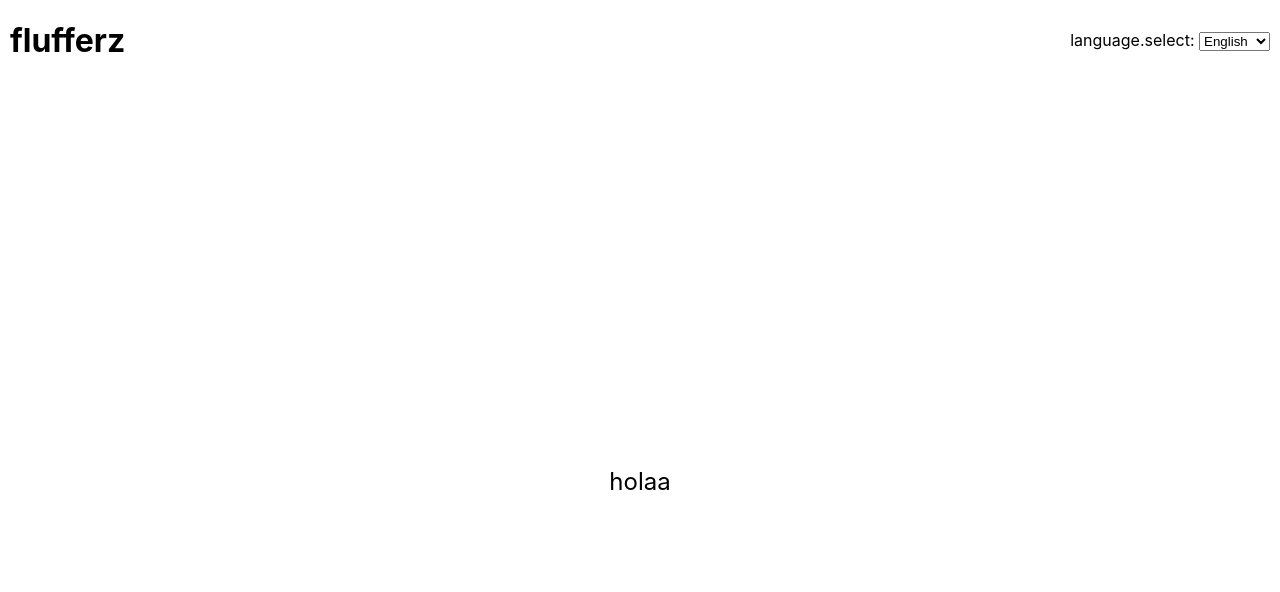
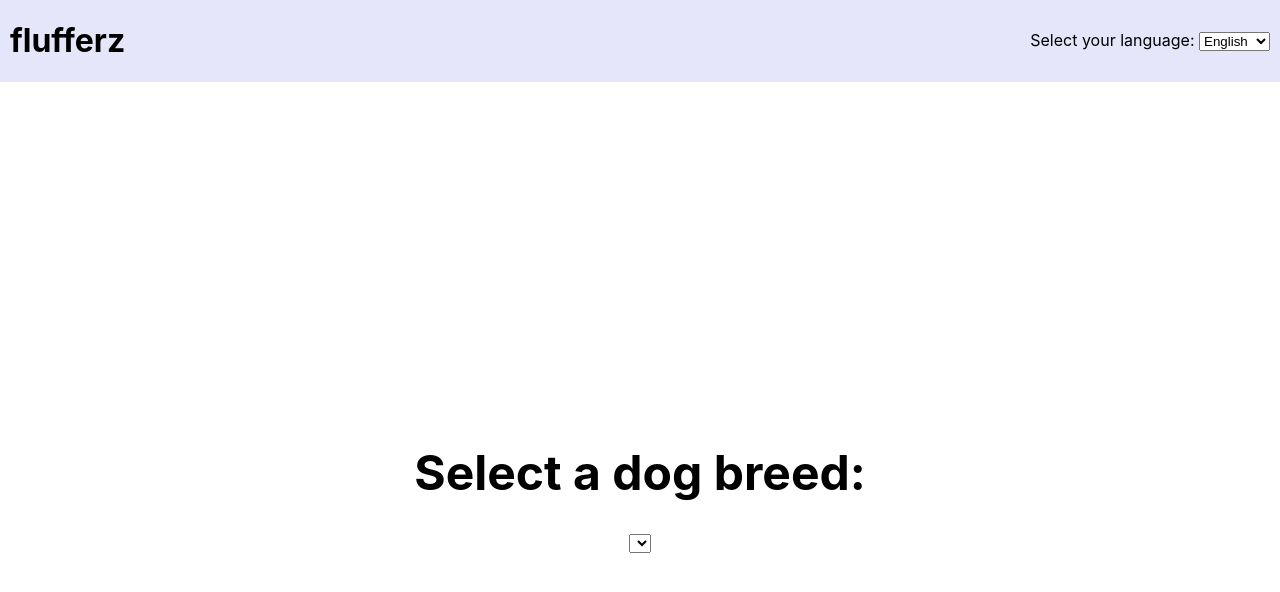
Before and after one commit to kumibrr/flufferz, a React (Create React App) app: page / in a window 1280 px wide. Shown: the top 592 px of the page. Built offline with nearby package versions, Linux system fonts and the light colour scheme.

Commit message:
Added language translations

```diff
--- a/package.json
+++ b/package.json
@@ -8,6 +8,7 @@
     "@testing-library/react": "^9.5.0",
     "@testing-library/user-event": "^7.2.1",
     "i18next": "^20.3.2",
+    "i18next-browser-languagedetector": "^6.1.2",
     "lodash-es": "^4.17.21",
     "react": "^17.0.2",
     "react-dom": "^17.0.2",
--- a/src/app/App.js
+++ b/src/app/App.js
@@ -1,16 +1,18 @@
 import React from 'react';
 import './App.css';
 import Header from './components/header/header';
+import { withTranslation } from 'react-i18next';
 
-function App() {
+function App({t}) {
   return (
     <div>
       <Header></Header>
       <div className="content">
-        holaa
+        <h1>{t('breedSelect.title')}:</h1>
+        <select></select>
       </div>
     </div>
   );
 }
 
-export default App;
+export default withTranslation()(App);
--- a/src/app/components/header/header.css
+++ b/src/app/components/header/header.css
@@ -1,12 +1,9 @@
 .header {
   display: flex;
   flex-direction: row;
-  margin-right: 10px;
-  margin-left: 10px;
+  padding-right: 10px;
+  padding-left: 10px;
   justify-content: space-between;
   align-items: center;
+  background-color: lavender;
 }
-
-.languagueSelectionContainer {
-
-}
--- a/src/app/components/header/header.jsx
+++ b/src/app/components/header/header.jsx
@@ -1,3 +1,4 @@
+import { useState } from "react";
 import { useTranslation } from "react-i18next";
 import "./header.css";
 
@@ -5,15 +6,23 @@ import "./header.css";
 function Header() {
 
   const { t, i18n } = useTranslation();
+  const [languageList] = useState(Object.keys(i18n.services.resourceStore.data));
+
+  const languageSelected = (language) => {
+    i18n.changeLanguage(language);
+  }
 
   return (
     <div className="header">
       <h1>flufferz</h1>
-      <div className="languagueSelectionContainer">
-        <label htmlFor="language">{t('language.select')}: </label>
-        <select name="language" id="language">
-          <option value="en_EN">English</option>
-          <option value="es_ES">Español</option>
+      <div>
+        <label htmlFor="language">{t('languageSelect.label')}: </label>
+        <select name="language" id="language" value={i18n.language} onChange={(event) => languageSelected(event.target.value)}>
+          {
+            languageList.map((lng, index) => {
+              return lng.length <= 2 ? <option key={index} value={lng}>{t(lng)}</option> : '';
+            })
+          }
         </select>
       </div>
     </div>
--- a/src/i18n/en-US.json
+++ b/src/i18n/en-US.json
@@ -1,3 +1,6 @@
 {
-  "language.select": "Select your language"
+  "languageSelect.label": "Select your language",
+  "en": "English",
+  "es": "Spanish",
+  "breedSelect.title": "Select a dog breed"
 }
--- a/src/i18n/es-ES.json
+++ b/src/i18n/es-ES.json
@@ -1,3 +1,6 @@
 {
-  "language.select": "Seleccione su idioma"
+  "languageSelect.label": "Seleccione su idioma",
+  "en": "Inglés",
+  "es": "Español",
+  "breedSelect.title": "Seleccione una raza de perro"
 }
--- a/src/i18n/i18n.js
+++ b/src/i18n/i18n.js
@@ -1,5 +1,6 @@
 import i18n from "i18next";
 import { initReactI18next } from "react-i18next";
+import detector from 'i18next-browser-languagedetector';
 import english from './en-US.json';
 import spanish from './es-ES.json';
 
@@ -7,19 +8,20 @@ import spanish from './es-ES.json';
 // (tip move them in a JSON file and import them,
 // or even better, manage them via a UI: https://react.i18next.com/guides/multiple-translation-files#manage-your-translations-with-a-management-gui)
 const resources = {
-  'en-EN': {
+  'en': {
     translation: english
   },
-  'es-ES': {
+  'es': {
     translation: spanish
   }
 };
 
 i18n
+  .use(detector)
   .use(initReactI18next) // passes i18n down to react-i18next
   .init({
     resources,
-    lng: navigator.language || 'en-US',
+    fallbackLng: 'en',
 
     interpolation: {
       escapeValue: false // react already safes from xss
```
Also changed, not shown: 1 other file (tests, documents, lock files or other folders).
